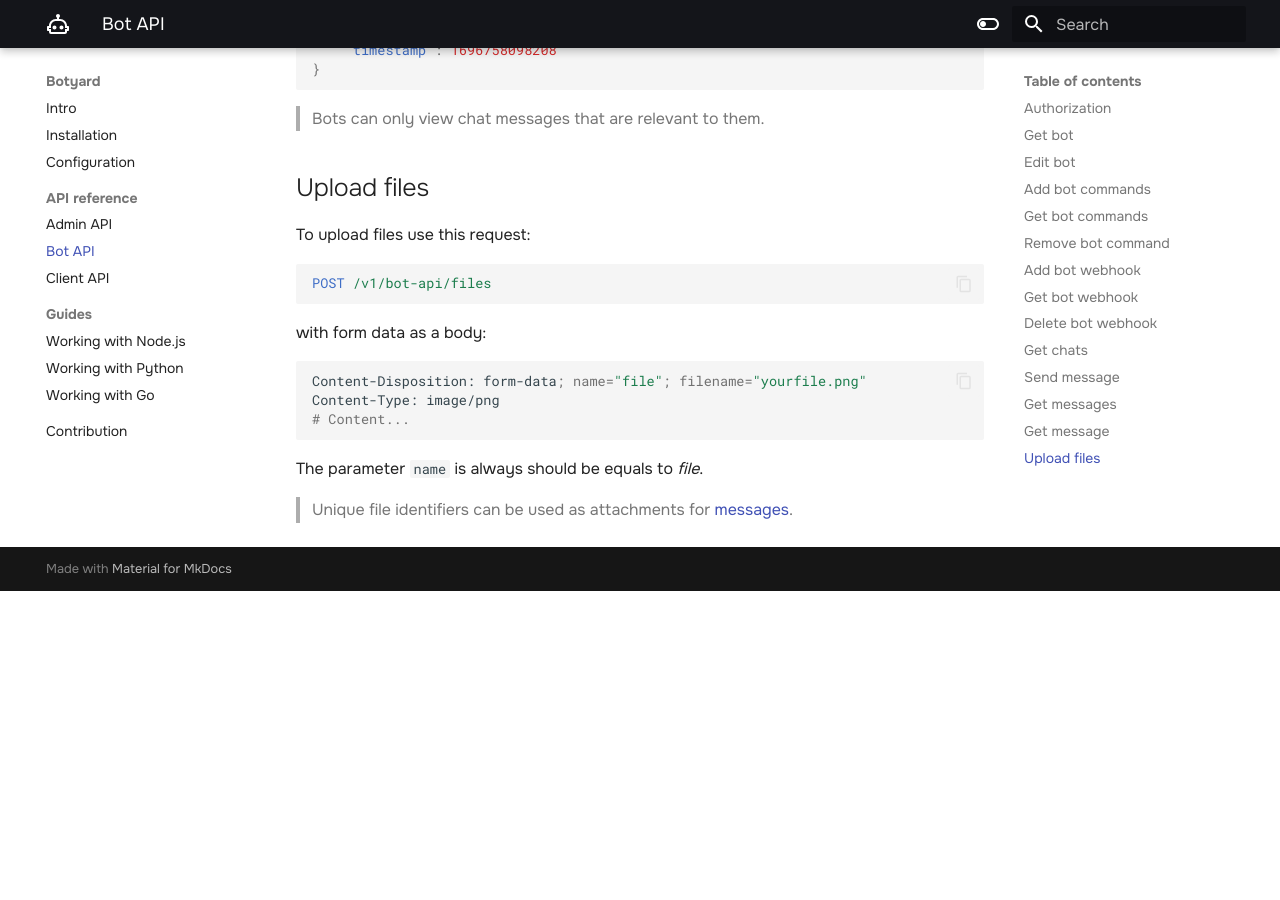
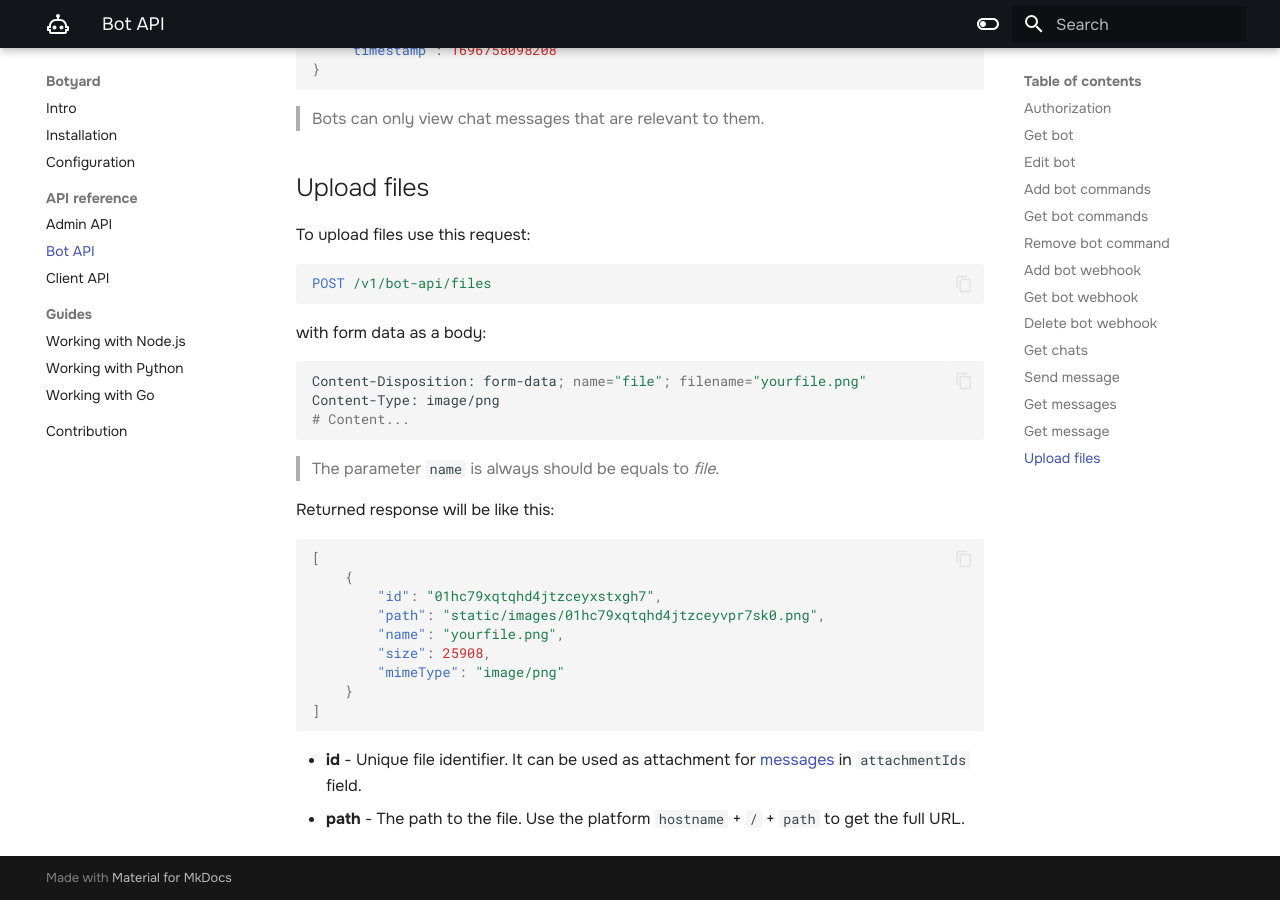
Before and after one commit to cheatsnake/botyard, an MkDocs documentation site: the page built from docs/api/bot.md, in a window 1280 px wide and 900 px high, scrolled down 6224 px. Built offline with MkDocs 1.6.1 and Material for MkDocs 9.7.7, drawn with Linux system fonts in a browser that asks for light colours; before the commit the page ends 6815 px from its top, so only the background shows below that.

Commit message:
update docs

````diff
--- a/docs/api/bot.md
+++ b/docs/api/bot.md
@@ -286,6 +286,21 @@ Content-Type: image/png
 # Content...
 ```
 
-The parameter `name` is always should be equals to _file_.
+> The parameter `name` is always should be equals to _file_.
 
-> Unique file identifiers can be used as attachments for [messages](#send-message).
+Returned response will be like this:
+
+```json
+[
+    {
+        "id": "01hc79xqtqhd4jtzceyxstxgh7",
+        "path": "static/images/01hc79xqtqhd4jtzceyvpr7sk0.png",
+        "name": "yourfile.png",
+        "size": 25908,
+        "mimeType": "image/png"
+    }
+]
+```
+
+-   **id** - Unique file identifier. It can be used as attachment for [messages](#send-message) in `attachmentIds` field.
+-   **path** - The path to the file. Use the platform `hostname` + `/` + `path` to get the full URL.
````
Also changed, not shown: docs/api/client.md (+17 -2 lines).
